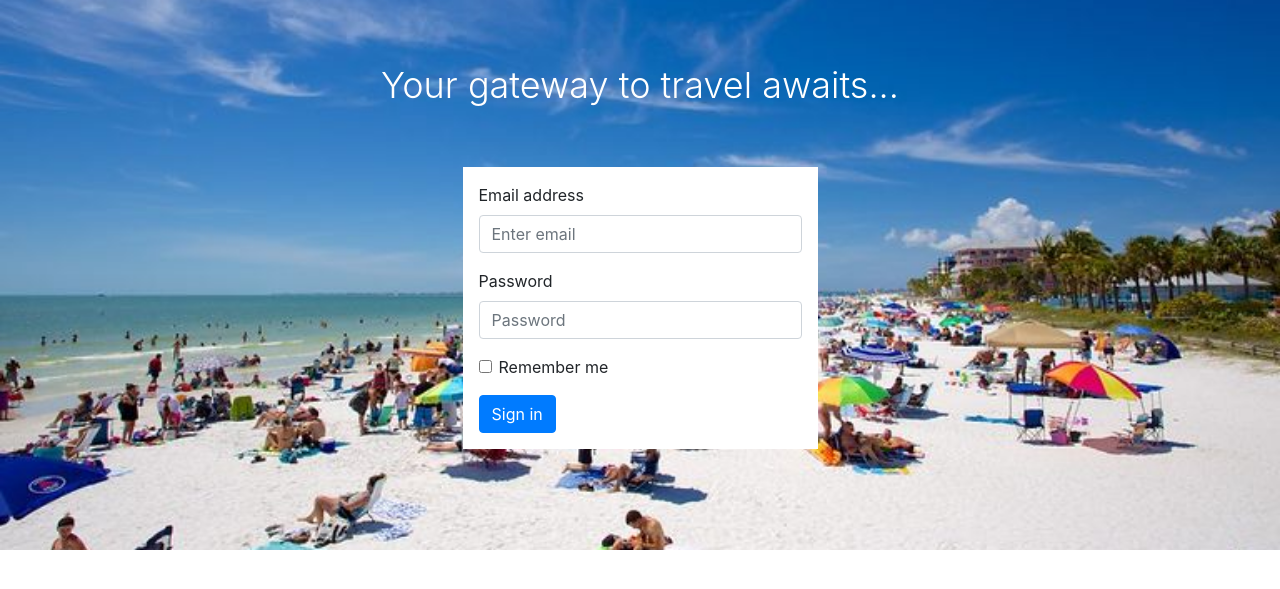
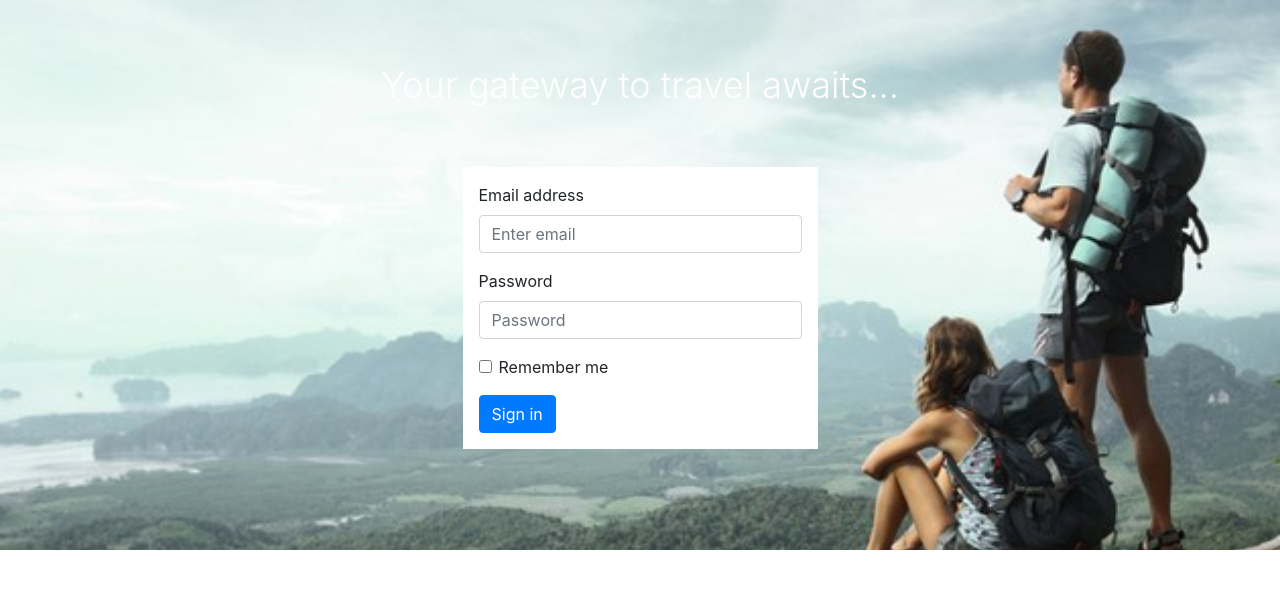
Before and after one commit to sudiarth/flask-starter, a Flask app: page /login in a window 1280 px wide. Shown: the part 56-645 px from the top of the page. Run offline with Flask 2, Linux system fonts and the light colour scheme; some libraries are stand-ins or nearby versions.

Commit message:
update bg login stylesheet

```diff
--- a/static/css/style.css
+++ b/static/css/style.css
@@ -73,6 +73,15 @@
     min-height:550px;
 }
 
+.bg-login {
+    background: url('../img/person.jpg');
+    position: relative;
+    background-position: center;
+    background-repeat: no-repeat;
+    background-size: cover;
+    min-height:550px;
+}
+
 .jumbotron {
     background-color: transparent;
 }
--- a/templates/login.html
+++ b/templates/login.html
@@ -1,5 +1,5 @@
 {% extends 'base.html' %} {% block body %}
-<div class="bg-register">
+<div class="bg-login">
     <div class="container">
         <div class="row">
             <div class="col-lg-12">
```
Also changed, not shown: static/img/person.jpg (added).
